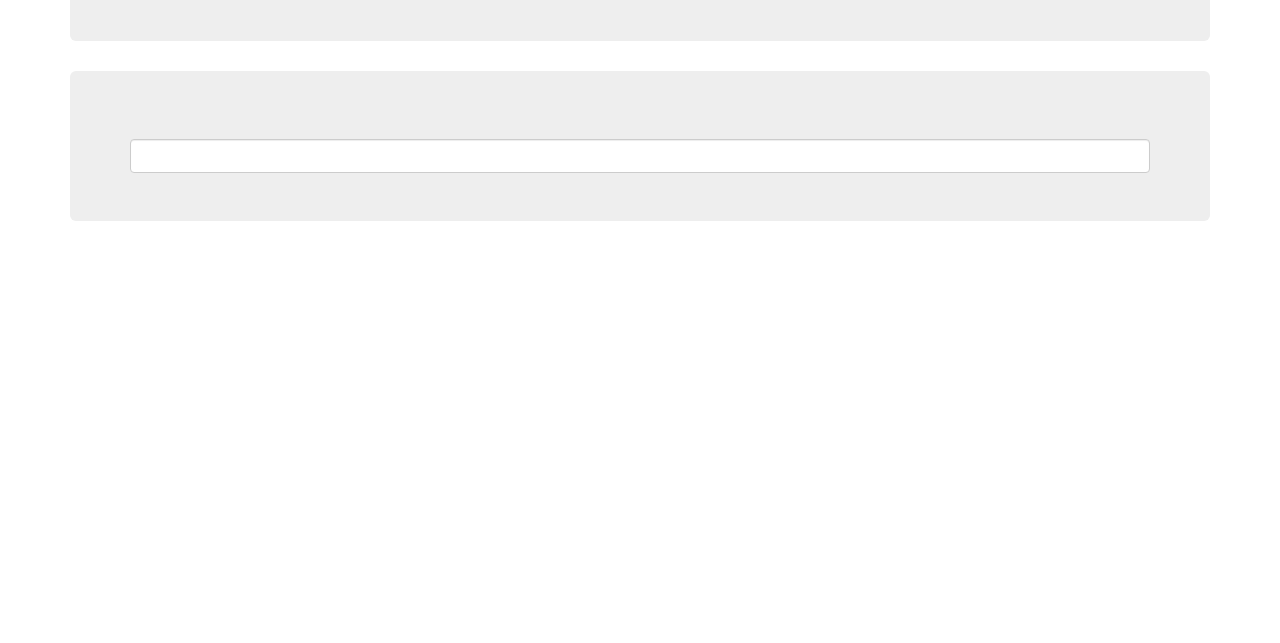
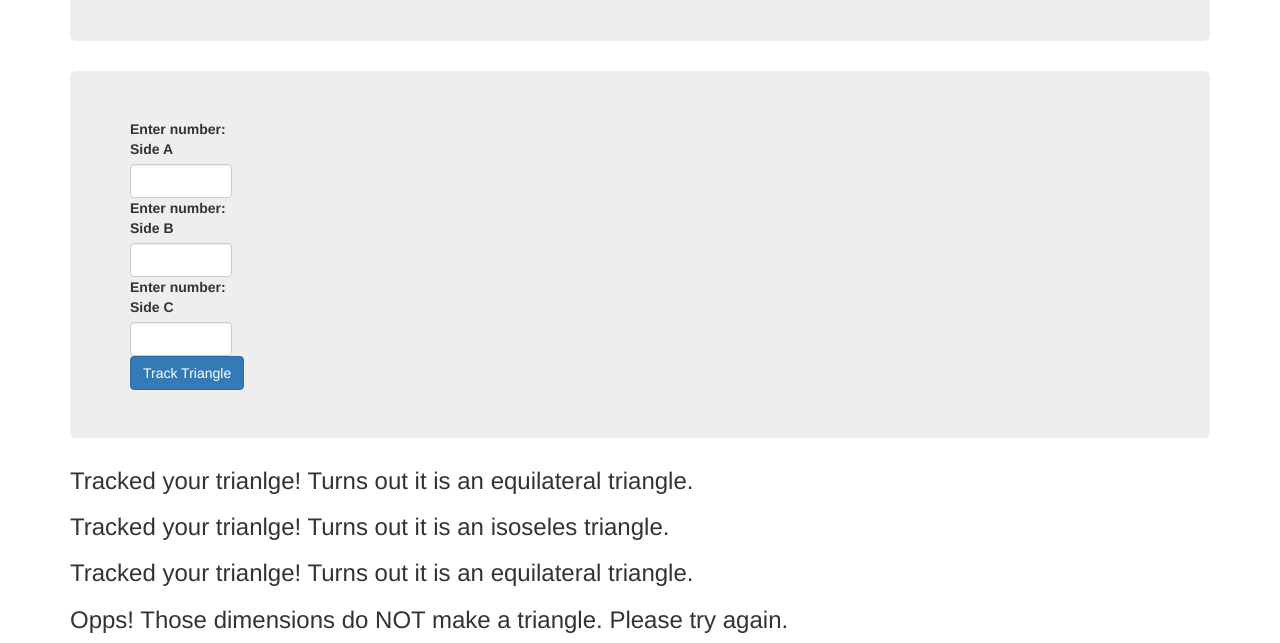
Before and after one commit to davidabutler92/triangle-tracker, a plain HTML site: page index.html in a window 1280 px wide. Shown: the part 224-867 px from the top of the page. Before the commit the page ends 800 px from the top, so only its background shows below. Drawn offline with Linux system fonts and the light colour scheme.

Commit message:
add finish form-groups and add results on submit

```diff
--- a/css/main.css
+++ b/css/main.css
@@ -0,0 +1,3 @@
+#side {
+  width: 10%;
+}
--- a/index.html
+++ b/index.html
@@ -20,9 +20,35 @@
     <div class="container">
       <div class="jumbotron">
         <form id="triangle-form">
-          <label for="side-a"></label>
-          <input type="number" class="form-control text-center">
+          <div id="side">
+            <label for="side-a">Enter number: Side A</label>
+            <input type="number" id="side-a" class="form-control text-center">
+          </div>
+          <div id="side">
+            <label for="side-a">Enter number: Side B</label>
+            <input type="number" id="side-b" class="form-control text-center">
+          </div>
+          <div id="side">
+            <label for="side-a">Enter number: Side C</label>
+            <input type="number" id="side-c" class="form-control text-center">
+          </div>
+          <div>
+            <button type="submit" class="btn btn-primary">Track Triangle</button>
+          </div>
         </form>
+      </div>
+
+      <div id="results" id="equilateral">
+        <h3>Tracked your trianlge! Turns out it is an equilateral triangle.</h3>
+      </div>
+      <div id="results" id="isosceles">
+        <h3>Tracked your trianlge! Turns out it is an isoseles triangle.</h3>
+      </div>
+      <div id="results" id="scalene">
+        <h3>Tracked your trianlge! Turns out it is an equilateral triangle.</h3>
+      </div>
+      <div id="results" id="notTriangle">
+        <h3>Opps! Those dimensions do NOT make a triangle. Please try again.</h3>
       </div>
     </div>
   </body>
```
